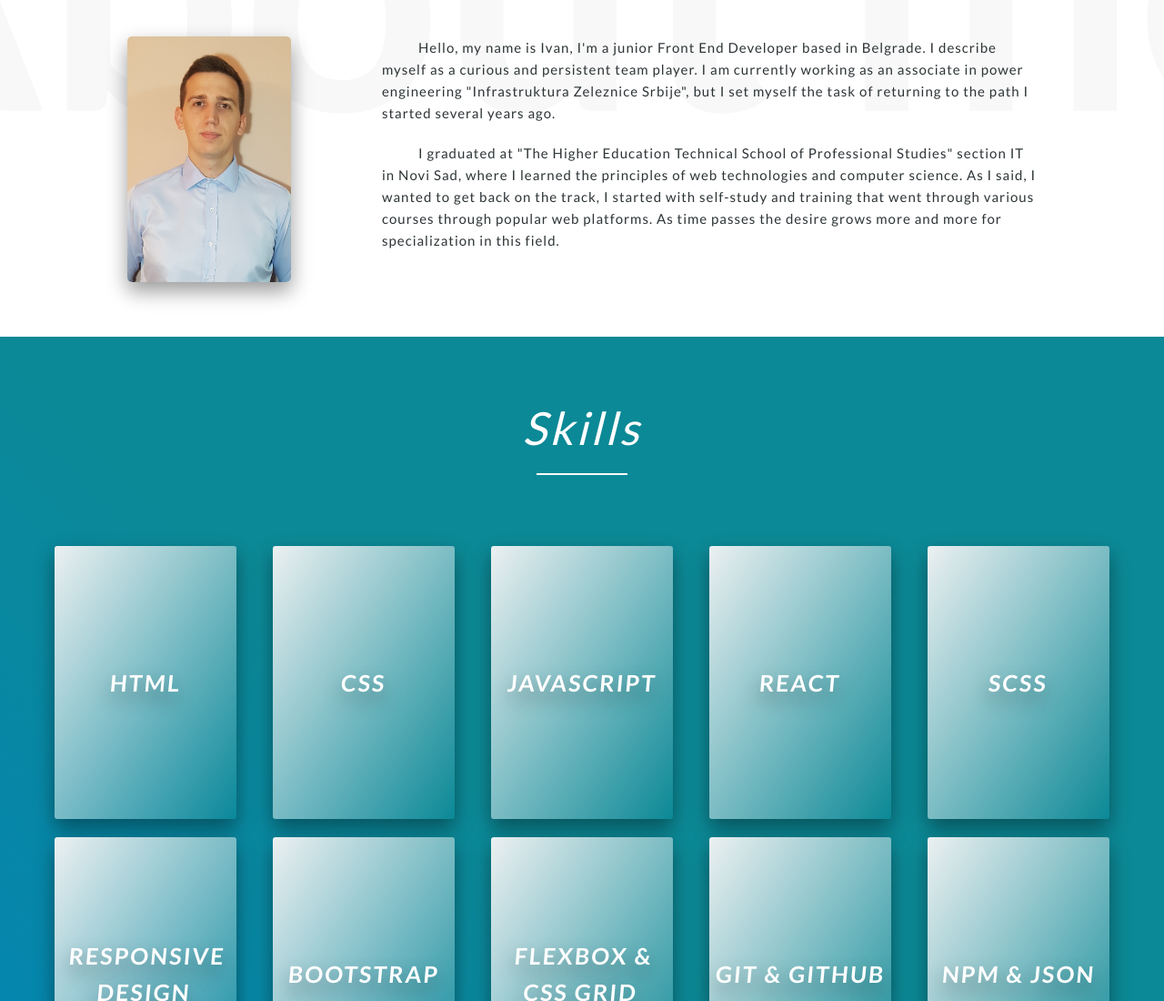
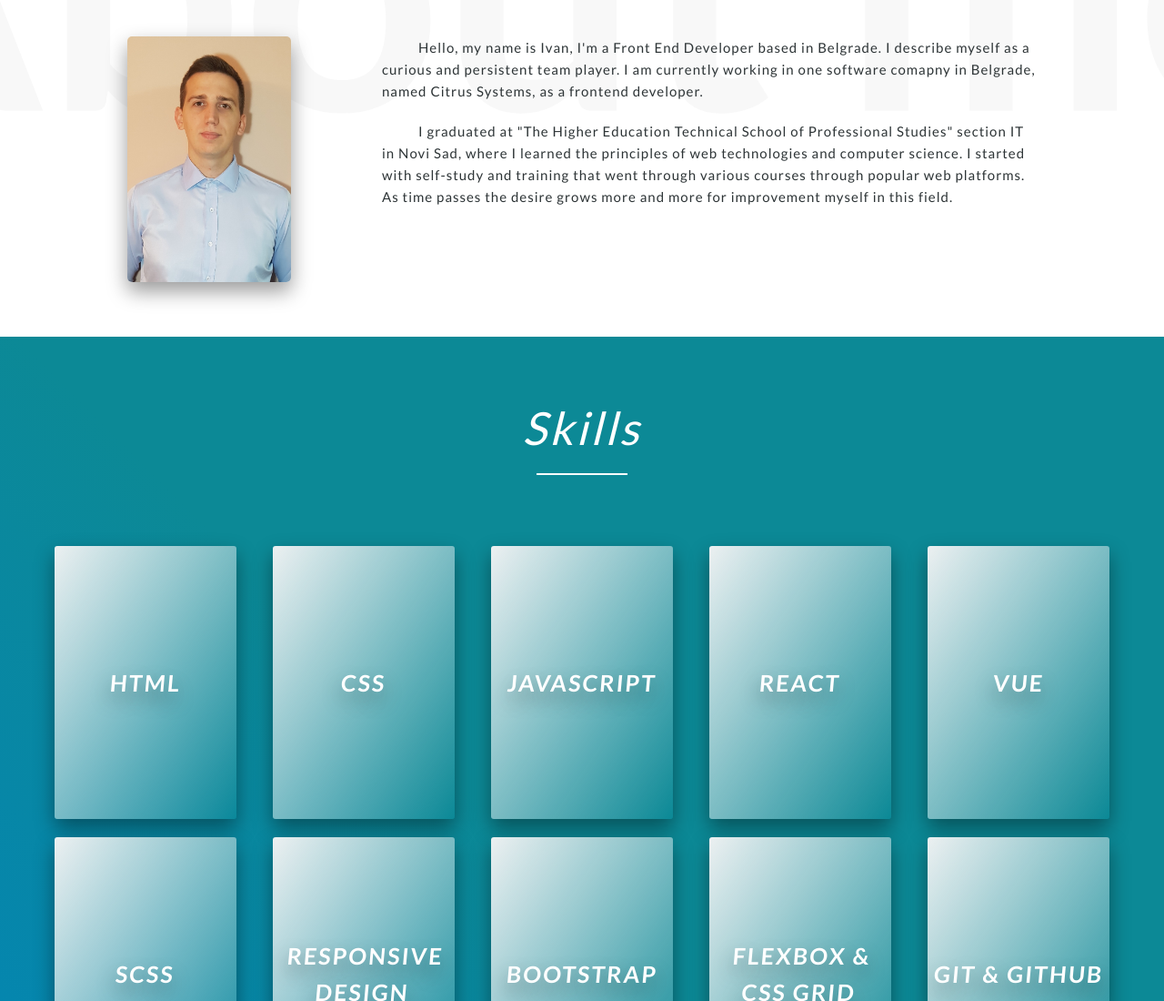
Before and after one commit to IvanVeskovic/Portfolio, a website: page index.html in a window 1280 px wide. Shown: the part 940-2040 px from the top of the page at 91% size. Drawn offline with nearby package versions, Linux system fonts and the light colour scheme.

Commit message:
Updated text

```diff
--- a/index.html
+++ b/index.html
@@ -81,7 +81,7 @@
                         Welcome to my portfolio site.
                     </h1>
                     <h2 class="heading-box__secondary" data-aos-delay="1500" data-aos="fade-right" data-aos-duration="1200" data-aos-offset="0">
-                        Ivan Vesković, Junior Frontend Developer.
+                        Ivan Vesković, Frontend Developer.
                     </h2>
                     <a id="contact" href="#section-contact" class="btn btn-primary" data-aos="fade-up" data-aos-delay="2000" data-aos-duration="1200" data-aos-offset="0">Contact Me</a>
                 </div>
@@ -106,8 +106,8 @@
                 <img src="img/me.jpg" alt="Self pictire" class="about__img" data-aos="fade-right" data-aos-duration="800">
 
                 <div class="about__container" data-aos="fade-left" data-aos-duration="800">
-                    <p class="about__text">Hello, my name is Ivan, I'm a junior Front End Developer based in Belgrade. I describe myself as a curious and persistent team player. I am currently working as an associate in power engineering "Infrastruktura Zeleznice Srbije", but I set myself the task of returning to the path I started several years ago. </p>
-                    <p class="about__text">I graduated at "The Higher Education Technical School of Professional Studies" section IT in Novi Sad, where I learned the principles of web technologies and computer science. As I said, I wanted to get back on the track, I started with self-study and training that went through various courses through popular web platforms. As time passes the desire grows more and more for specialization in this field.</p>
+                    <p class="about__text">Hello, my name is Ivan, I'm a Front End Developer based in Belgrade. I describe myself as a curious and persistent team player. I am currently working in one software comapny in Belgrade, named Citrus Systems, as a frontend developer. </p>
+                    <p class="about__text">I graduated at "The Higher Education Technical School of Professional Studies" section IT in Novi Sad, where I learned the principles of web technologies and computer science. I started with self-study and training that went through various courses through popular web platforms. As time passes the desire grows more and more for improvement myself in this field.</p>
                 </div>
 
             </div>
@@ -209,6 +209,28 @@
                 </div>
             </div>
             <!-- End of card -->
+                        <!-- Card for skills -->
+                        <div class="skills">
+                            <div class="skills__item">
+                                <div class="skills__item--front">
+                                    <div class="skills__skill-name">
+                                        VUE
+                                    </div>
+                                    <span class="skills__arrow">
+                                        <i class="far fa-caret-square-down"></i>
+                                    </span>
+                                </div>
+                                <div class="skills__item--back">
+                                    <div class="skills__item--back__description">
+                                        vue
+                                    </div>
+                                    <p class="skills__item--back__text">
+                                        Working with components, props, states, hooks, composition and options api. Working with apis, vux etc.
+                                    </p>
+                                </div>
+                            </div>
+                        </div>
+                        <!-- End of card -->
             <!-- Card for skills -->
             <div class="skills">
                 <div class="skills__item">
```
